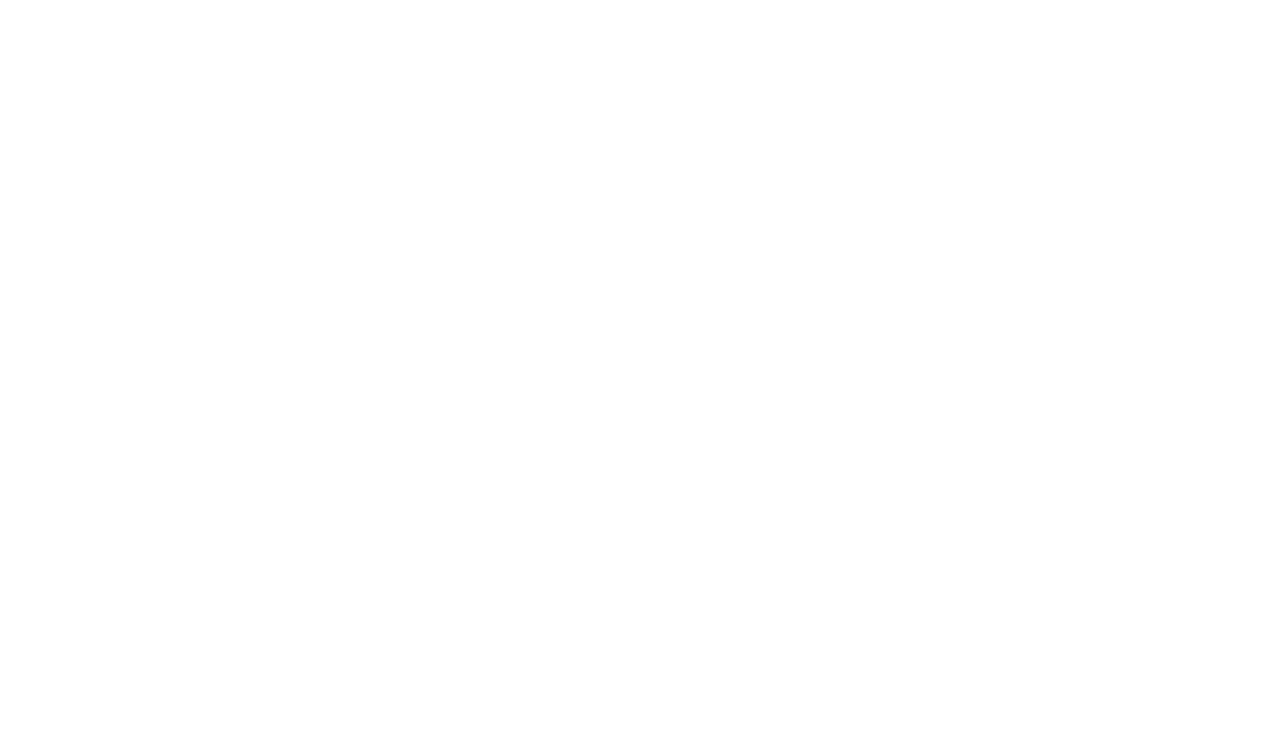
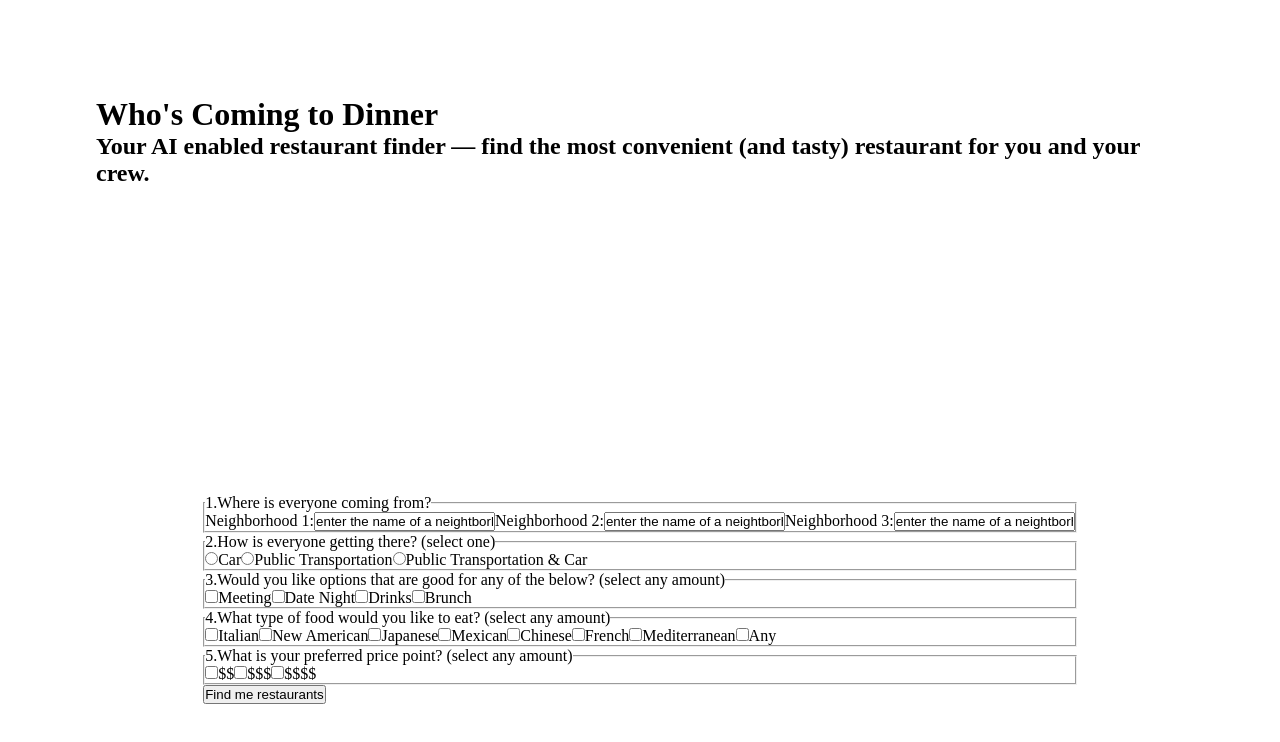
Before and after one commit to ajasinger/dinner-app, a Next.js app: page / in a window 1280 px wide. Shown: the top 742 px of the page. Built offline with nearby package versions, Linux system fonts and the light colour scheme.

Commit message:
add HeaderBlock and FormBlock to index.js

```diff
--- a/pages/index.js
+++ b/pages/index.js
@@ -2,6 +2,8 @@ import Head from 'next/head'
 import Image from 'next/image'
 import { Inter } from 'next/font/google'
 import styles from '@/styles/Home.module.css'
+import HeaderBlock from '../components/HeaderBlock';
+import FormBlock from '../components/FormBlock';
 
 const inter = Inter({ subsets: ['latin'] })
 
@@ -10,12 +12,14 @@ export default function Home() {
     <div>
       <Head>
         <title>Who's Coming to Dinner</title>
-        <meta name="description" content="Restaurant finder app" />
+        <meta name="description" content="AI-enabled restaurant finder app" />
         <meta name="viewport" content="width=device-width, initial-scale=1" />
         <link rel="icon" href="/favicon.ico" />
       </Head>
 
       <main className={styles.main}>
+        < HeaderBlock />
+        < FormBlock />
 
       </main>
     </div>
```
